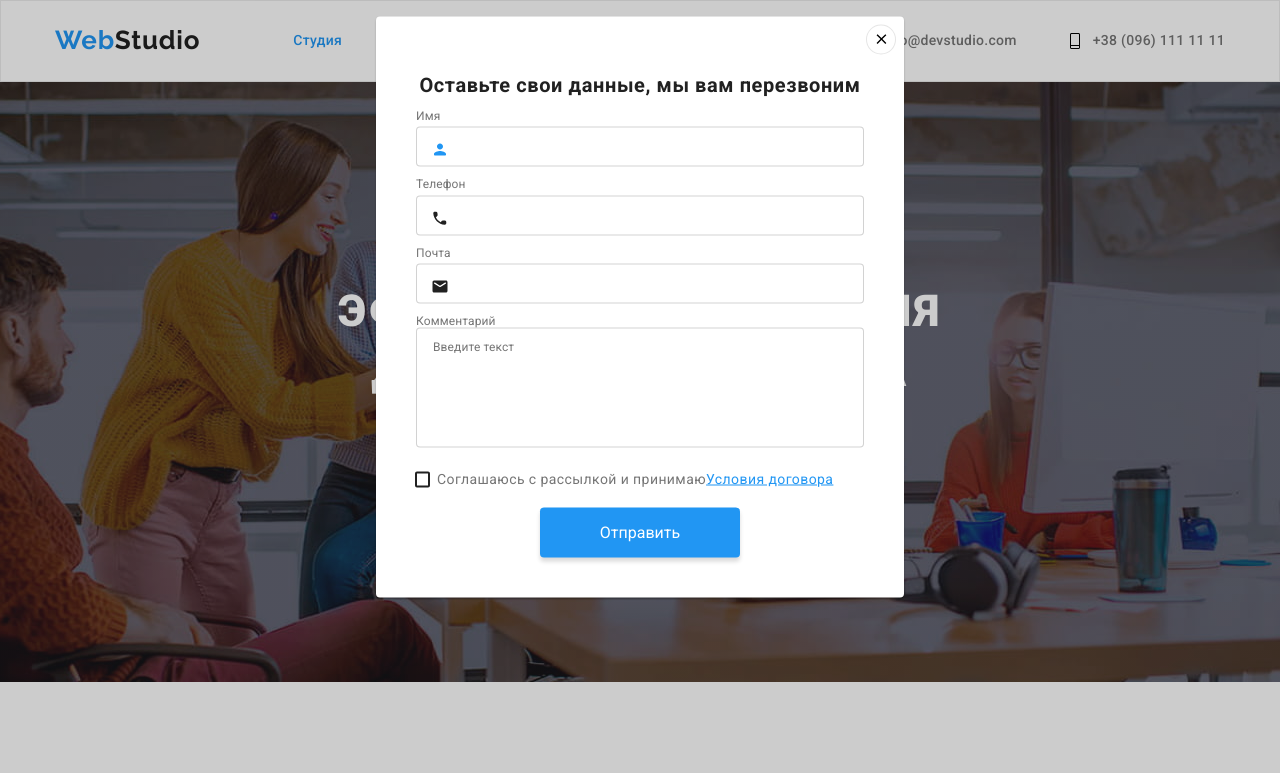
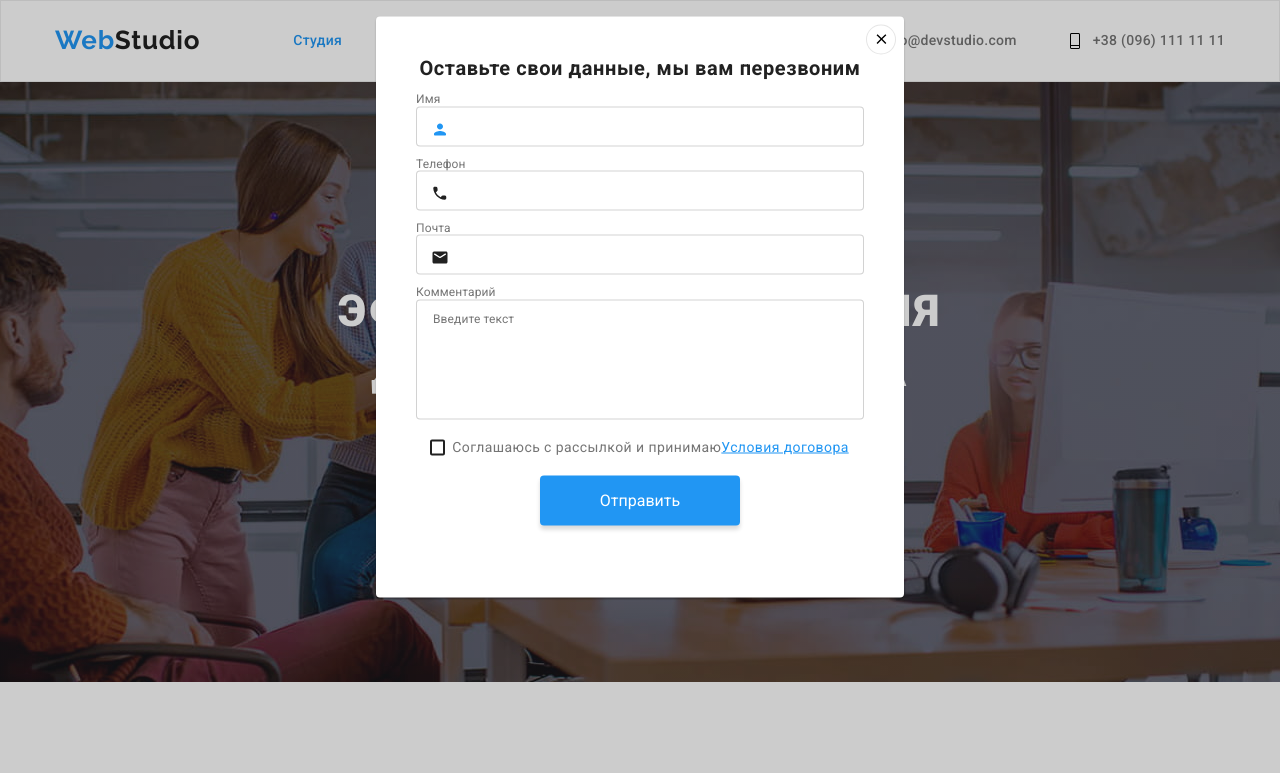
Before and after one commit to andrii-pozniak/goit-markup-hw-06, a plain HTML site: page index.html in a window 1280 px wide. Both pictures are taken after a click on the button "Заказать услугу". Shown: the top 773 px of the page. Drawn offline with nearby package versions, Linux system fonts and the light colour scheme.

Commit message:
add change comment mentor

```diff
--- a/css/styles.css
+++ b/css/styles.css
@@ -268,7 +268,7 @@ font-family: Roboto, sans-serif;
     text-transform: uppercase;
     text-align: center;
 }
-   .hide {
+.hide {
   visibility: hidden;
   margin-top: 0;
   margin-bottom: 0;
@@ -298,6 +298,7 @@ font-family: Roboto, sans-serif;
     border-radius: 4px;
 }
 .modal-title {
+    margin-top: 0;
     margin-bottom: 12px;
 
     font-weight: 700;
@@ -309,11 +310,11 @@ font-family: Roboto, sans-serif;
 }
 .cotainer-icon, .container-tel, .contain-mail {
     position: relative;
+    margin-bottom: 10px;
 }
 .hero-name {
     display: flex;
     flex-wrap: wrap;
-   margin-bottom: 4px;
     font-weight: 400;
     font-size: 12px;
     line-height: 1.2;
@@ -325,7 +326,6 @@ font-family: Roboto, sans-serif;
     display: flex;
     width: 448px;
     height: 40px;
-    margin-bottom: 10px;
     padding-left: 42px;
     outline: none;
     transition: border 250ms var(--timing-function);
@@ -347,6 +347,7 @@ font-family: Roboto, sans-serif;
 }
 .checkbox-label {
     display: flex;
+    justify-content: center;
     align-items: center;
     margin-bottom: 20px;
 
@@ -385,6 +386,11 @@ font-family: Roboto, sans-serif;
     color: var(--acsent-color);
 }
 .modal-submit {
+    display: flex;
+    justify-content: center;
+    align-items: center;
+    margin-left: auto;
+    margin-right: auto;
     width: 200px;
     height: 50px;
     border: 0;
@@ -450,7 +456,7 @@ font-family: Roboto, sans-serif;
 .features-container {
     display: flex;
     flex-wrap: wrap;
-   }
+}
    .features-a {
      width: 270px;
      height: 120px;
@@ -460,7 +466,7 @@ font-family: Roboto, sans-serif;
      margin-bottom: 30px;
      background: var(--background-color);
      border-radius: 4px;
-   }
+}
 .features-icon {
    width: 70px;
    height: 120px;
@@ -963,6 +969,7 @@ font-family: Roboto, sans-serif;
    position: relative;
     display: block;
     text-decoration: none;
+    transition: box-shadow 250ms var(--timing-function);
 }
 .photo-a:hover, .photo-a:focus {
     box-shadow: 0px 1px 1px rgba(0, 0, 0, 0.12),
--- a/index.html
+++ b/index.html
@@ -55,54 +55,6 @@
 
                 <h1 class="hero-title">Эффективные решения для вашего бизнеса</h1>
                 <button type="button" class="button" data-modal-open >Заказать услугу</button>
-                <div data-modal class="hero-backdrop is-hidden" >
-                    <div class="hero-modal">
-                       <button data-modal-close type="button" class="hero-button">
-                           <svg class="hero-svg"><use href="./img/logo company/sprite.svg#icon-close-black"></use></svg>
-                       </button>
-                       <div>
-                        <h2 class="modal-title">Оставьте свои данные, мы вам перезвоним</h2>
-                        <form>
-                            <label class="hero-name" for="fio">Имя</label>
-                                <div class="cotainer-icon">
-                                    <input type="text" name="fio" id="fio" class="hero-input">
-                                    <svg class="modal-svg">
-                                        <use href="./img/logo company/sprite.svg#icon-person" class="svg"></use>
-                                    </svg>
-
-                                </div>
-
-                            <label class="hero-name" for="phone">Телефон</label>
-                                <div class="container-tel">
-                                    <input type="tel" name="tel" id="phone" class="hero-input">
-                                    <svg class="modal-svg">
-                                    <use href="./img/logo company/sprite.svg#icon-phone"></use>
-                                    </svg>
-
-                                </div>
-
-                            <label class="hero-name" for="mail">Почта</label>
-                                <div class="contain-mail">
-                                    <input type="email" name="mail" id="mail" class="hero-input">
-                                    <svg class="modal-svg">
-                                        <use href="./img/logo company/sprite.svg#icon-email"></use>
-                                    </svg>
-                                </div>
-
-                            <label class="hero-name" for="coment">Комментарий
-                                <textarea name="coment" id="coment" cols="30" rows="10" class="modal-coment" placeholder="Введите текст"></textarea>
-                            </label>
-                            <label class="checkbox-label">
-                                <input class="hero-checkbox" type="checkbox" name="checkbox" value="topic">
-                                <span class="checkbox-icon"></span>Соглашаюсь с рассылкой и принимаю <span> <a href="" class="modal-item">  Условия договора</a></span>
-                            </label>
-                            <button type="submit" class="modal-submit">Отправить</button>
-
-
-                        </form>
-                       </div>
-                    </div>
-                </div>
             </div >
         </section>
         <!--Особенности-->
@@ -385,21 +337,72 @@
                         </li>
                     </ul>
                 </div>
-                <form>
-                    <div class="hooter-email">
-                        <label for="link" class="hoter-label">Подпишитесь на рассылку</label>
-                        <input class="hooter-input" type="email" name="link" id="link" placeholder="E-mail">
-                        <button class="hooter-btn" type="submit">Подписаться <svg class="svg-form">
+                <form class="hooter-email">
+                    <label for="link" class="hoter-label">Подпишитесь на рассылку</label>
+                    <input class="hooter-input" type="email" name="link" id="link" placeholder="E-mail">
+                    <button class="hooter-btn" type="submit">Подписаться <svg class="svg-form">
                             <use href="./img/logo company/sprite.svg#icon-send"></use>
                         </svg>
                     </button>
-                    </div>
 
                 </form>
             </div>
 
        </div>
     </footer>
+                    <div data-modal class="hero-backdrop is-hidden">
+                        <div class="hero-modal">
+                            <button data-modal-close type="button" class="hero-button">
+                                <svg class="hero-svg">
+                                    <use href="./img/logo company/sprite.svg#icon-close-black"></use>
+                                </svg>
+                            </button>
+                            <div>
+                                <p class="modal-title">Оставьте свои данные, мы вам перезвоним</p>
+                                <form>
+                                    <label class="hero-name" for="fio">Имя</label>
+                                    <div class="cotainer-icon">
+                                        <input type="text" name="fio" id="fio" class="hero-input">
+                                        <svg class="modal-svg">
+                                            <use href="./img/logo company/sprite.svg#icon-person" class="svg"></use>
+                                        </svg>
+
+                                    </div>
+
+                                    <label class="hero-name" for="phone">Телефон</label>
+                                    <div class="container-tel">
+                                        <input type="tel" name="tel" id="phone" class="hero-input">
+                                        <svg class="modal-svg">
+                                            <use href="./img/logo company/sprite.svg#icon-phone"></use>
+                                        </svg>
+
+                                    </div>
+
+                                    <label class="hero-name" for="mail">Почта</label>
+                                    <div class="contain-mail">
+                                        <input type="email" name="mail" id="mail" class="hero-input">
+                                        <svg class="modal-svg">
+                                            <use href="./img/logo company/sprite.svg#icon-email"></use>
+                                        </svg>
+                                    </div>
+
+                                    <label class="hero-name" for="coment">Комментарий
+                                        <textarea name="coment" id="coment" cols="30" rows="10" class="modal-coment"
+                                            placeholder="Введите текст"></textarea>
+                                    </label>
+                                    <label class="checkbox-label">
+                                        <input class="hero-checkbox" type="checkbox" name="checkbox" value="topic">
+                                        <span class="checkbox-icon"></span>Соглашаюсь с рассылкой и принимаю <span> <a href=""
+                                                class="modal-item"> Условия договора</a></span>
+                                    </label>
+                                    <button type="submit" class="modal-submit">Отправить</button>
+
+
+                                </form>
+                            </div>
+                        </div>
+                    </div>
+
     <script src="./js/modal.js"></script>
 </body>
 </html>
```
Also changed, not shown: portfolio.html (+10 -0 lines).
